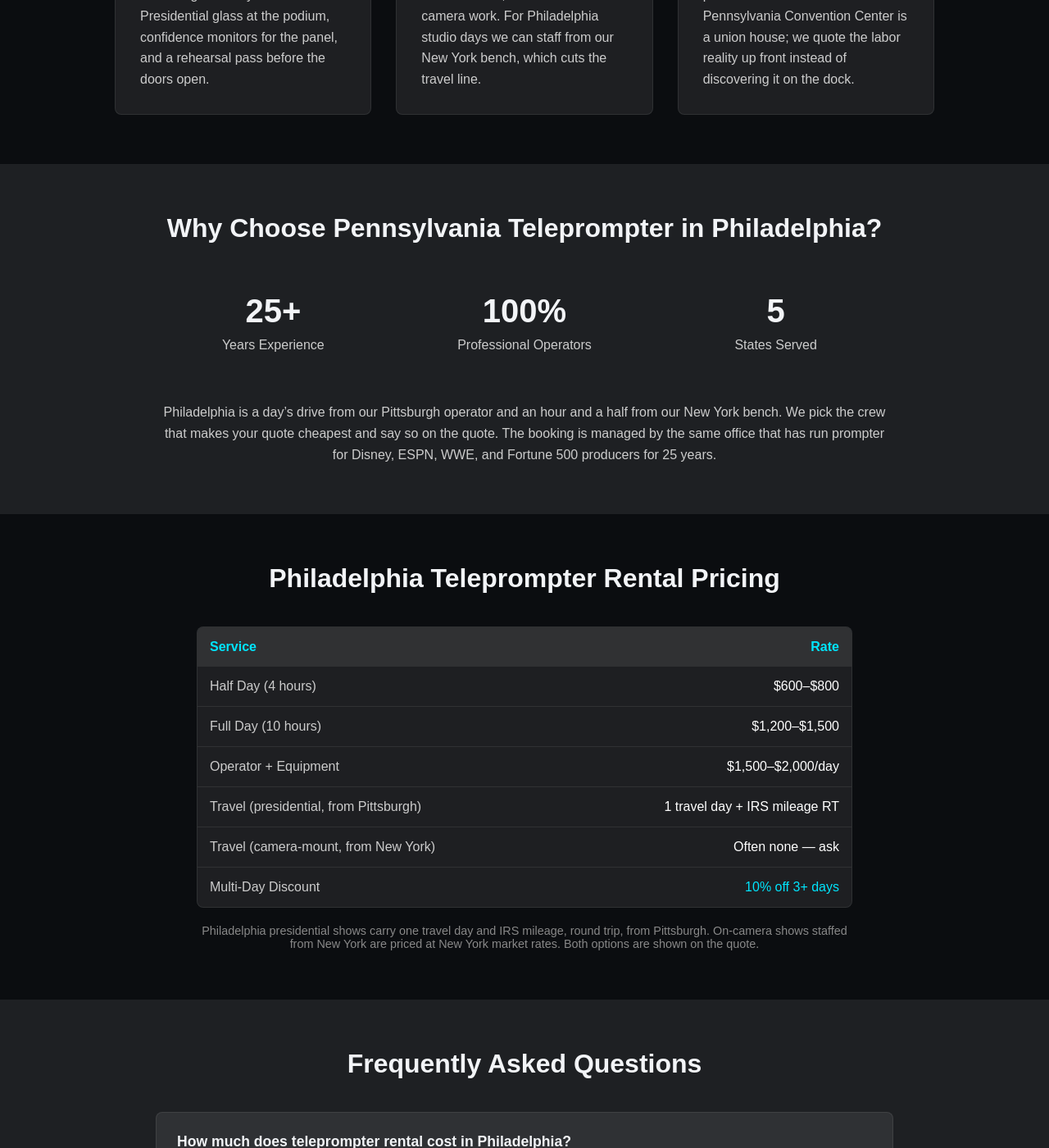
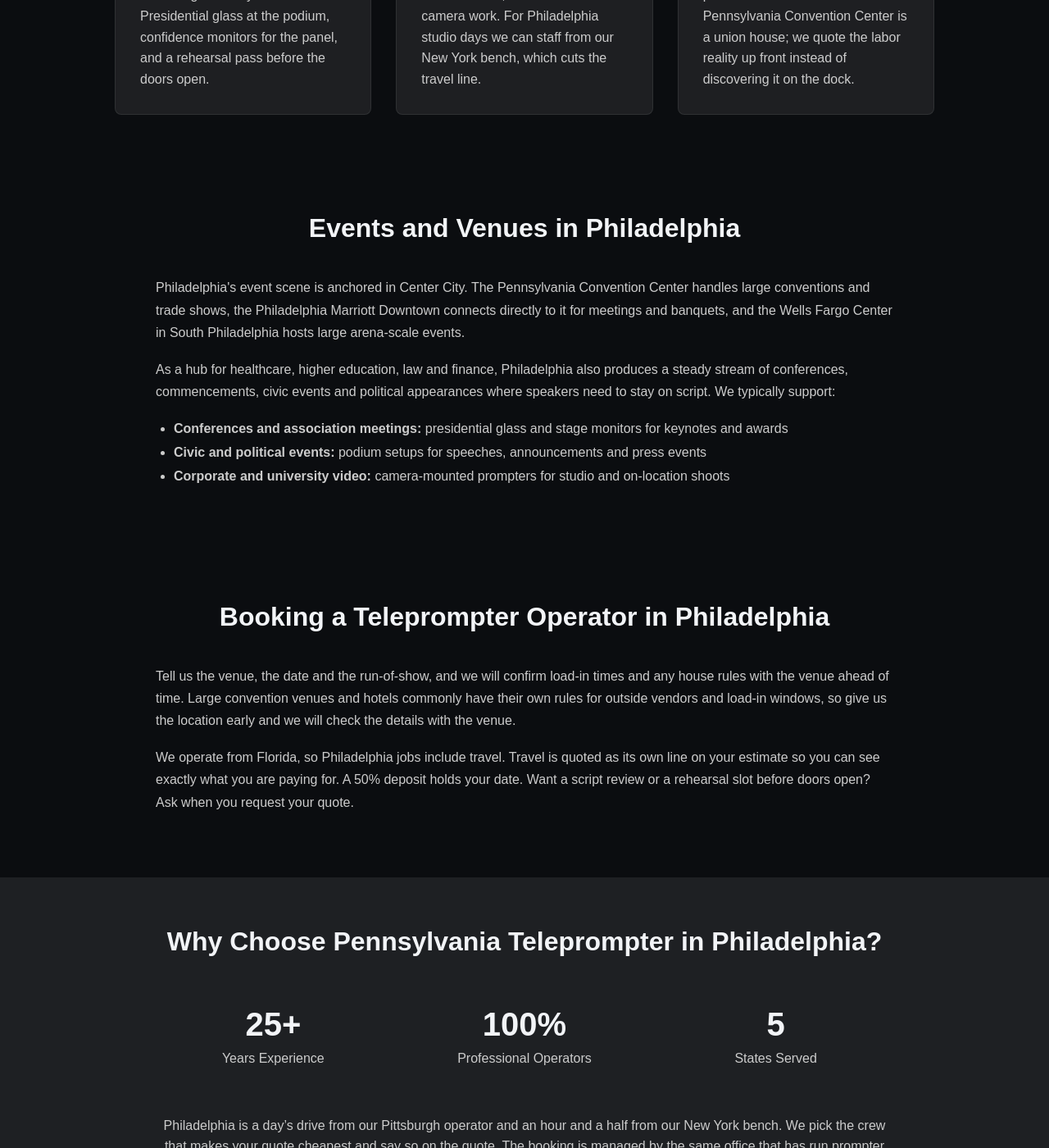
Before and after one commit to jasproj/pennsylvaniateleprompter, a Jekyll site: the page teleprompter-philadelphia.html, which Jekyll copies as it is, in a window 1280 px wide and 1400 px high, scrolled down 799 px. Shown: the whole window at 82% size. Built offline with Jekyll 4.4.1, drawn with Linux system fonts in a browser that asks for light colours.

Commit message:
City pages: add local venue and booking sections to major markets (#23)
Claude-Session: https://claude.ai/code/session_01Nvz6MHpRRD524cvTRtNsRm

Co-authored-by: Claude <noreply@anthropic.com>

```diff
--- a/teleprompter-philadelphia.html
+++ b/teleprompter-philadelphia.html
@@ -105,6 +105,18 @@ hr{border-color:rgba(255,255,255,.08)}
   </div>
 </section>
 
+<section style="padding:60px 20px;background:#0B0D10">
+  <div style="max-width:900px;margin:0 auto">
+    <h2 style="font-family:Arial,sans-serif;font-size:2rem;color:#F2F4F7;text-align:center;margin:0 0 40px 0">Events and Venues in Philadelphia</h2>
+    <p style="color:#ccc;line-height:1.7;margin:0 0 18px 0">Philadelphia&#39;s event scene is anchored in Center City. The Pennsylvania Convention Center handles large conventions and trade shows, the Philadelphia Marriott Downtown connects directly to it for meetings and banquets, and the Wells Fargo Center in South Philadelphia hosts large arena-scale events.</p><p style="color:#ccc;line-height:1.7;margin:0 0 18px 0">As a hub for healthcare, higher education, law and finance, Philadelphia also produces a steady stream of conferences, commencements, civic events and political appearances where speakers need to stay on script. We typically support:</p><ul style="color:#ccc;line-height:1.8;margin:0 0 18px 0;padding-left:22px"><li><strong>Conferences and association meetings:</strong> presidential glass and stage monitors for keynotes and awards</li><li><strong>Civic and political events:</strong> podium setups for speeches, announcements and press events</li><li><strong>Corporate and university video:</strong> camera-mounted prompters for studio and on-location shoots</li></ul>
+  </div>
+</section>
+<section style="padding:60px 20px;background:#0B0D10">
+  <div style="max-width:900px;margin:0 auto">
+    <h2 style="font-family:Arial,sans-serif;font-size:2rem;color:#F2F4F7;text-align:center;margin:0 0 40px 0">Booking a Teleprompter Operator in Philadelphia</h2>
+    <p style="color:#ccc;line-height:1.7;margin:0 0 18px 0">Tell us the venue, the date and the run-of-show, and we will confirm load-in times and any house rules with the venue ahead of time. Large convention venues and hotels commonly have their own rules for outside vendors and load-in windows, so give us the location early and we will check the details with the venue.</p><p style="color:#ccc;line-height:1.7;margin:0 0 18px 0">We operate from Florida, so Philadelphia jobs include travel. Travel is quoted as its own line on your estimate so you can see exactly what you are paying for. A 50% deposit holds your date. Want a script review or a rehearsal slot before doors open? Ask when you request your quote.</p>
+  </div>
+</section>
 <section style="padding:60px 20px;background:rgba(255,255,255,.08)">
   <div style="max-width:900px;margin:0 auto">
     <h2 style="font-family:Arial,sans-serif;font-size:2rem;color:#F2F4F7;text-align:center;margin:0 0 40px 0">Why Choose Pennsylvania Teleprompter in Philadelphia?</h2>
```
Also changed, not shown: teleprompter-pittsburgh.html (+12 -0 lines).
